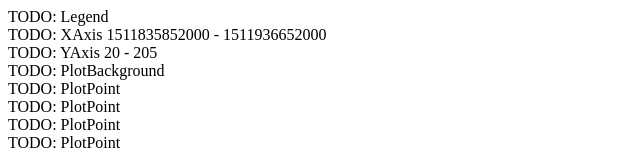
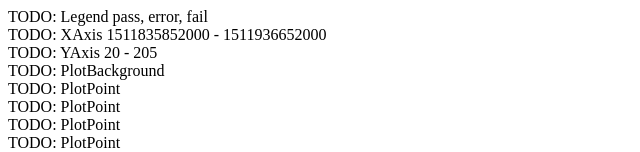
Before and after one commit to cdax/scatterplot-demo, a React app: page / in a window 1280 px wide. Shown: the top 152 px of the page, without its empty margins (0-640 px from the left). Built offline with nearby package versions, Linux system fonts and the light colour scheme.

Commit message:
Adds 'values' prop to the Legend component

```diff
--- a/src/js/components/Scatterplot/Legend.js
+++ b/src/js/components/Scatterplot/Legend.js
@@ -1,9 +1,16 @@
 
 import React from 'react';
+import PropTypes from 'prop-types';
 
 
-const Legend = () => (
-  <div>TODO: Legend</div>
+const Legend = ({ values }) => (
+  <div>
+    TODO: Legend {values.join(', ')}
+  </div>
 );
 
+Legend.propTypes = {
+  values: PropTypes.arrayOf(PropTypes.string).isRequired,
+};
+
 export default Legend;
--- a/src/js/components/Scatterplot/index.js
+++ b/src/js/components/Scatterplot/index.js
@@ -9,18 +9,12 @@ import YAxis from './YAxis';
 import PlotBackground from './PlotBackground';
 import PlotPoint from './PlotPoint';
 
-import { identity } from './utils';
-
-
-const getValueRange = (objects, key, transform = identity) => {
-  const values = objects.map(object => transform(object[key]));
-  return [Math.min(...values), Math.max(...values)];
-};
+import { getDistinctValues, getValueRange } from './utils';
 
 
 const Scatterplot = ({ data }) => (
   <div>
-    <Legend />
+    <Legend values={getDistinctValues(data, 'status')} />
     <XAxis valueRange={getValueRange(data, 'start_time', moment)} />
     <YAxis valueRange={getValueRange(data, 'duration')} />
     <PlotBackground>
--- a/src/js/components/Scatterplot/utils.js
+++ b/src/js/components/Scatterplot/utils.js
@@ -1,2 +1,12 @@
 
-export const identity = obj => obj; // eslint-disable-line import/prefer-default-export
+export const identity = obj => obj;
+
+export const getDistinctValues = (objects, key, transform = identity) => {
+  const values = objects.map(object => transform(object[key]));
+  return [...(new Set(values))];
+};
+
+export const getValueRange = (objects, key, transform = identity) => {
+  const values = objects.map(object => transform(object[key]));
+  return [Math.min(...values), Math.max(...values)];
+};
```
